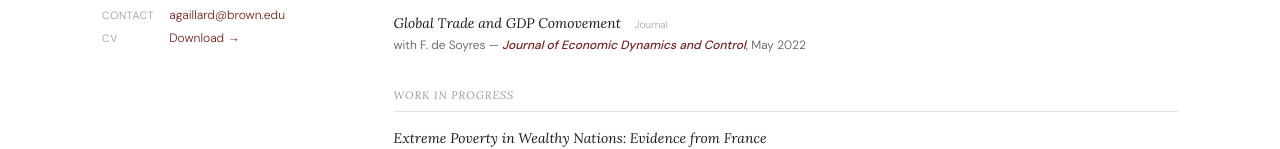
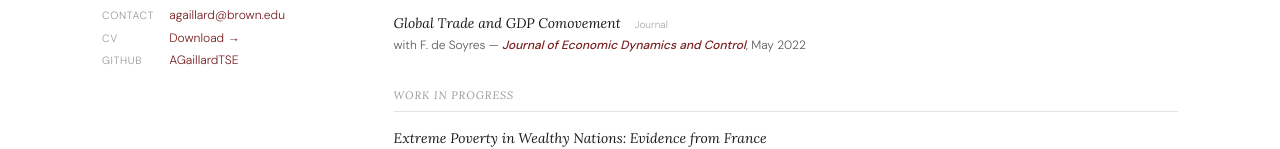
Before and after one commit to AGaillardTSE/AGaillardBrown, a plain HTML site: page index.html in a window 1280 px wide. Shown: the part 607-756 px from the top of the page. Drawn offline with nearby package versions, Linux system fonts and the light colour scheme; a web font is replaced by a local one.

Commit message:
Add GitHub link to the hero meta section

```diff
--- a/index.html
+++ b/index.html
@@ -382,9 +382,11 @@ footer a:hover{color:var(--accent)}
         <div class="meta-row"><span class="meta-label">Research</span><span>Macro · Inequality · Entrepreneurship · Trade</span></div>
         <div class="meta-row"><span class="meta-label">Contact</span><a href="mailto:agaillard@brown.edu">agaillard@brown.edu</a></div>
         <div class="meta-row"><span class="meta-label">CV</span><a href="https://drive.google.com/file/d/10_Kg-LkSiRxwDqm-Ik7PusROsZfWGQ1E/view" target="_blank">Download →</a></div>
+        <div class="meta-row"><span class="meta-label">GitHub</span><a href="https://github.com/AGaillardTSE" target="_blank">AGaillardTSE</a></div>
       </div>
     </div>
   </aside>
+
 
   <div class="main-content">
 
```
